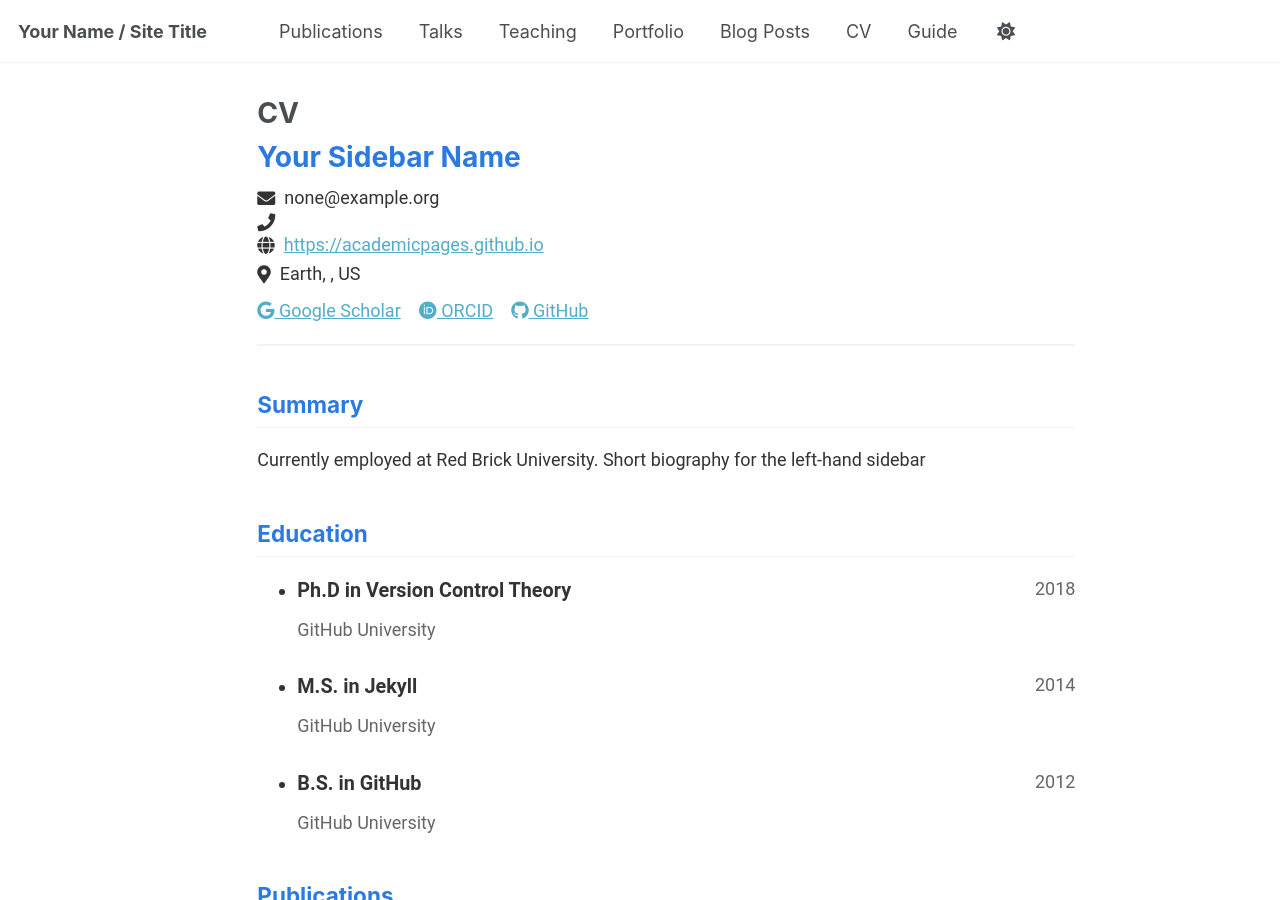
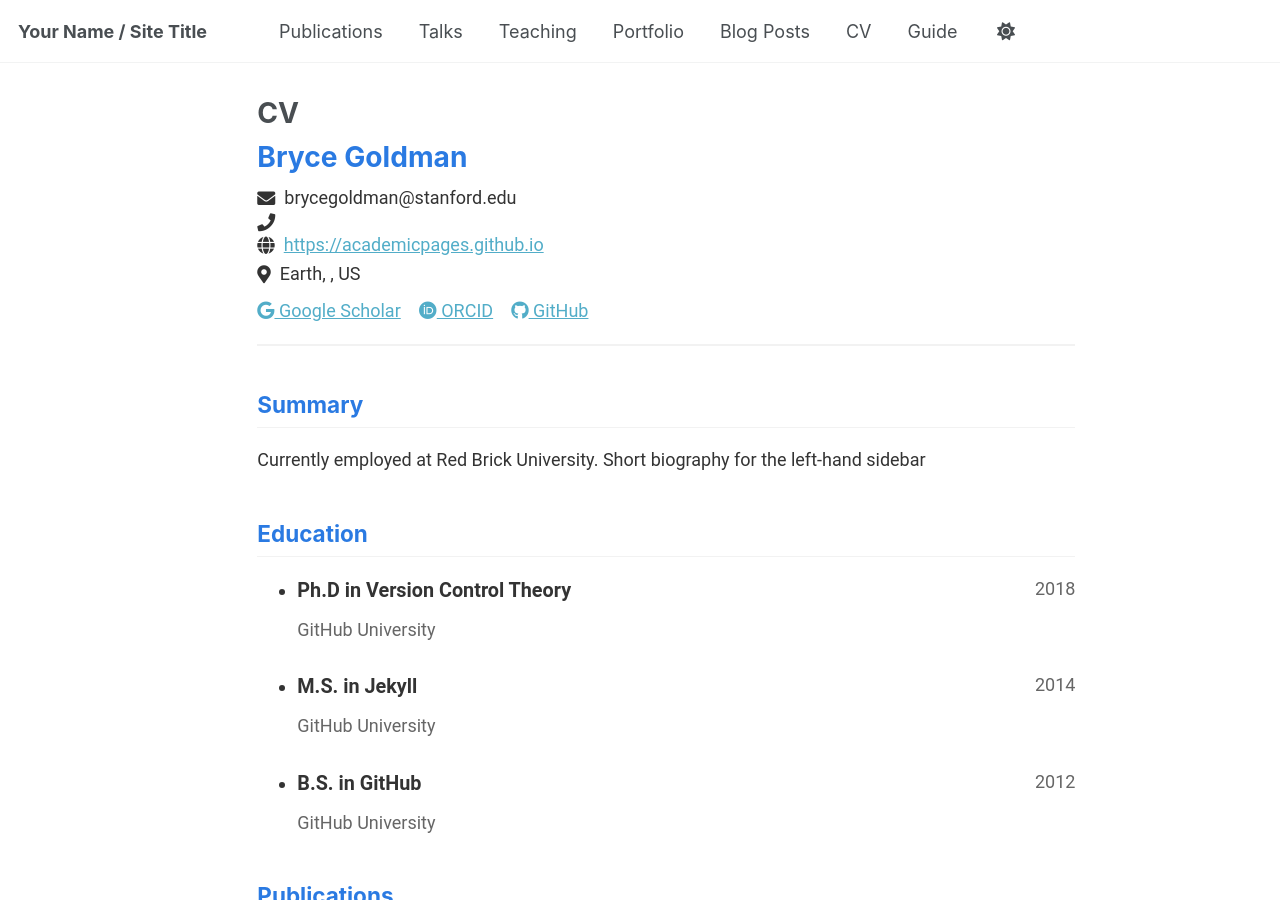
Before and after one commit to Alkizar/alkizar.github.io, a Jekyll site: the page built from _pages/cv-json.md, in a window 1280 px wide and 900 px high. Built offline with Jekyll 4.4.1, drawn with Linux system fonts in a browser that asks for light colours.

Commit message:
Updated basic data

```diff
--- a/_data/cv.json
+++ b/_data/cv.json
@@ -1,7 +1,7 @@
 {
   "basics": {
-    "name": "Your Sidebar Name",
-    "email": "none@example.org",
+    "name": "Bryce Goldman",
+    "email": "brycegoldman@stanford.edu",
     "phone": "",
     "website": "https://academicpages.github.io",
     "summary": "Currently employed at Red Brick University. Short biography for the left-hand sidebar",
```
Also changed, not shown: README.md (+0 -3 lines).
